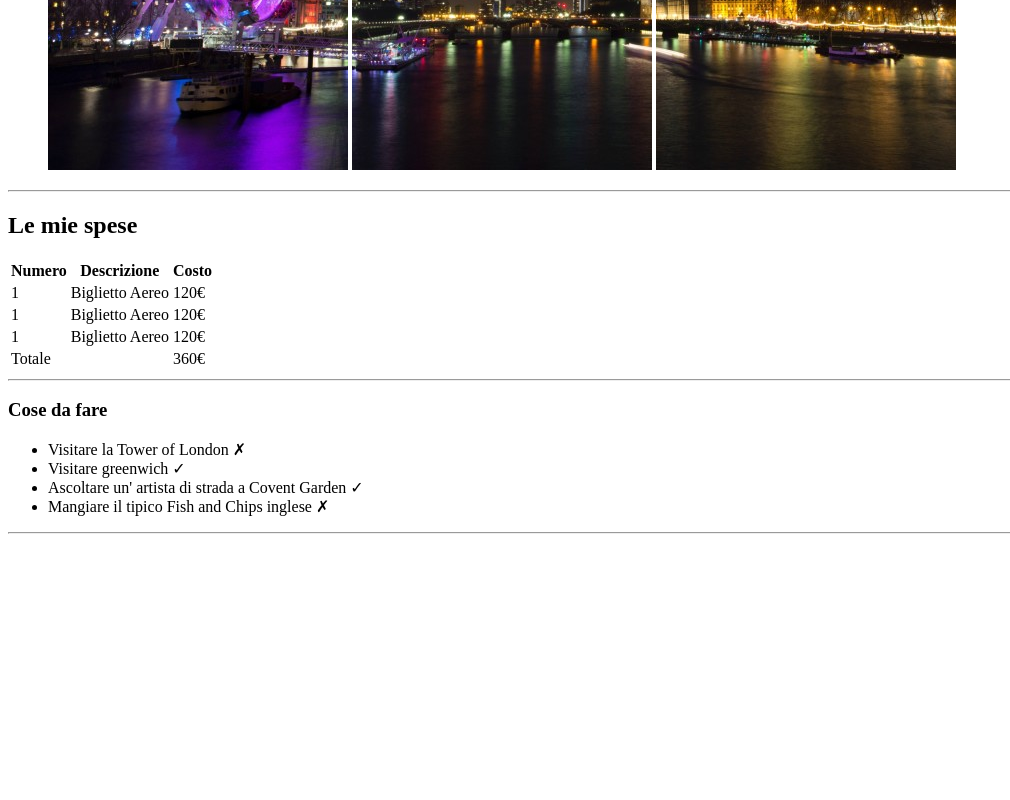
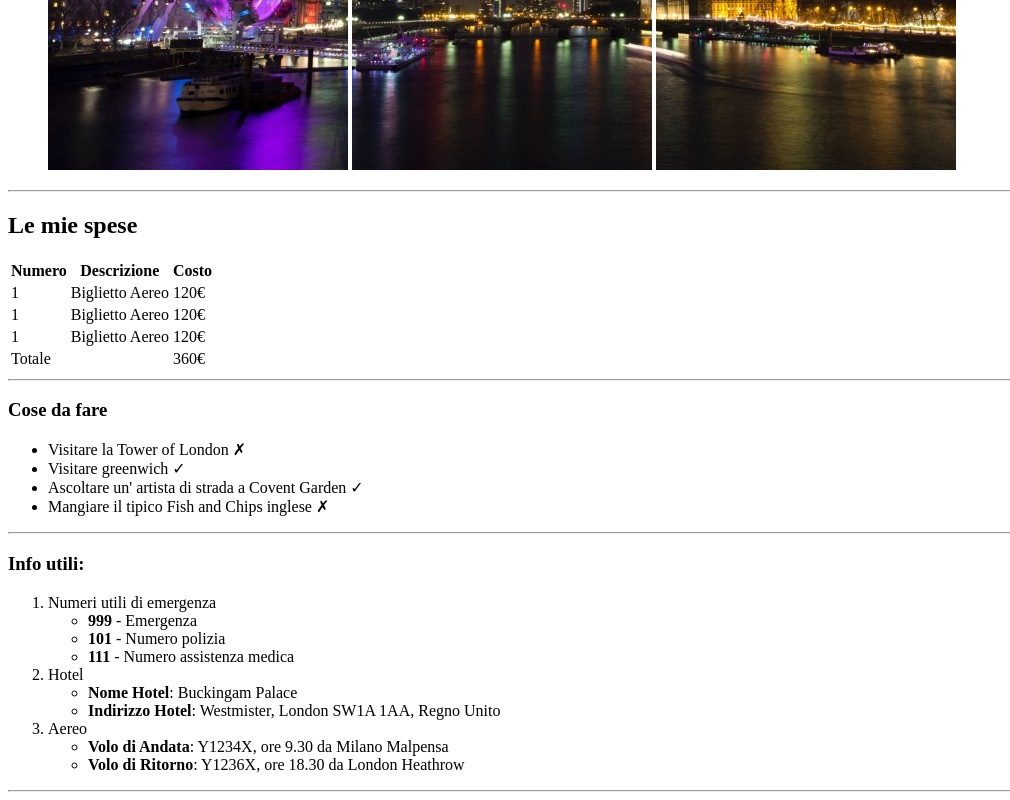
Before and after one commit to vanessabusato9/html-london-trip, a plain HTML site: page index.html in a window 1280 px wide. Shown: the part 510-1310 px from the top of the page, without its empty margins (0-1010 px from the left). Before the commit the page ends 1052 px from the top, so only its background shows below. Drawn offline with Linux system fonts and the light colour scheme.

Commit message:
aggiunto ordered list, sottolista e commenti

```diff
--- a/index.html
+++ b/index.html
@@ -1,10 +1,12 @@
 <!DOCTYPE html>
 <html lang="en">
+
 <head>
     <meta charset="UTF-8">
     <meta name="viewport" content="width=device-width, initial-scale=1.0">
     <title>Viaggio-Londra.webp</title>
 </head>
+
 <body>
     <!--Intestazione-->
     <header>
@@ -20,6 +22,7 @@
 
     <!--Contenuto principale-->
     <main>
+        <!--Le mie spese-->
         <section>
             <h2>Le mie spese</h2>
             <table>
@@ -58,6 +61,7 @@
 
         <hr>
 
+        <!--Cose da fare-->
         <section>
             <h3>Cose da fare</h3>
             <ul>
@@ -70,7 +74,35 @@
 
         <hr>
 
+        <!--Info utili-->
+        <section>
+            <h3>Info utili:</h3>
+            <ol>
+                <li> Numeri utili di emergenza
+                    <ul>
+                        <li><strong>999 </strong>- Emergenza</li>
+                        <li><strong>101 </strong>- Numero polizia</li>
+                        <li><strong>111 </strong>- Numero assistenza medica</li>
+                    </ul>
+                </li>
+                <li>Hotel
+                    <ul>
+                        <li><strong>Nome Hotel</strong>: Buckingam Palace</li>
+                        <li><strong>Indirizzo Hotel</strong>: Westmister, London SW1A 1AA, Regno Unito</li>
+                    </ul>
+                </li>
+                <li>Aereo
+                    <ul>
+                        <li><strong>Volo di Andata</strong>: Y1234X, ore 9.30 da Milano Malpensa</li>
+                        <li><strong>Volo di Ritorno</strong>: Y1236X, ore 18.30 da London Heathrow</li>
+                    </ul>
+                </li>
+            </ol>
 
+            <hr>
+
+        </section>
     </main>
 </body>
+
 </html>
```
